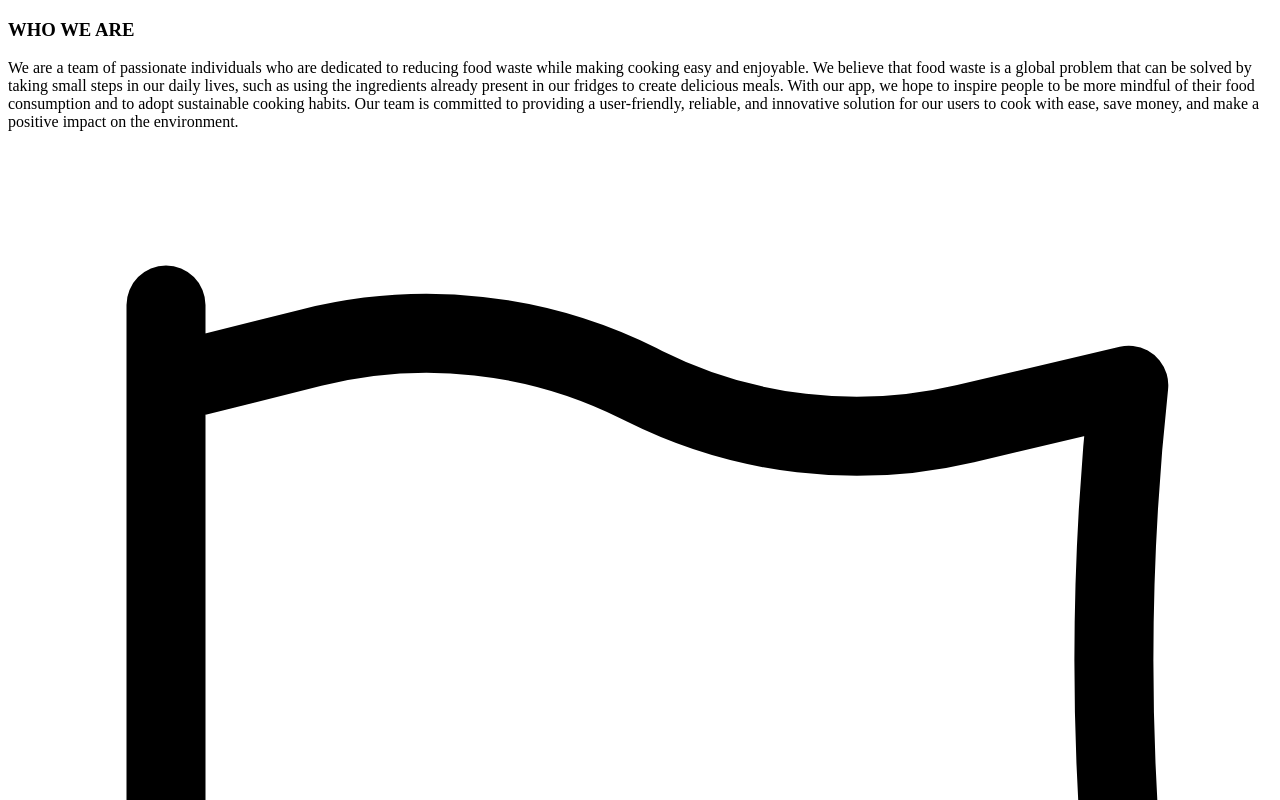
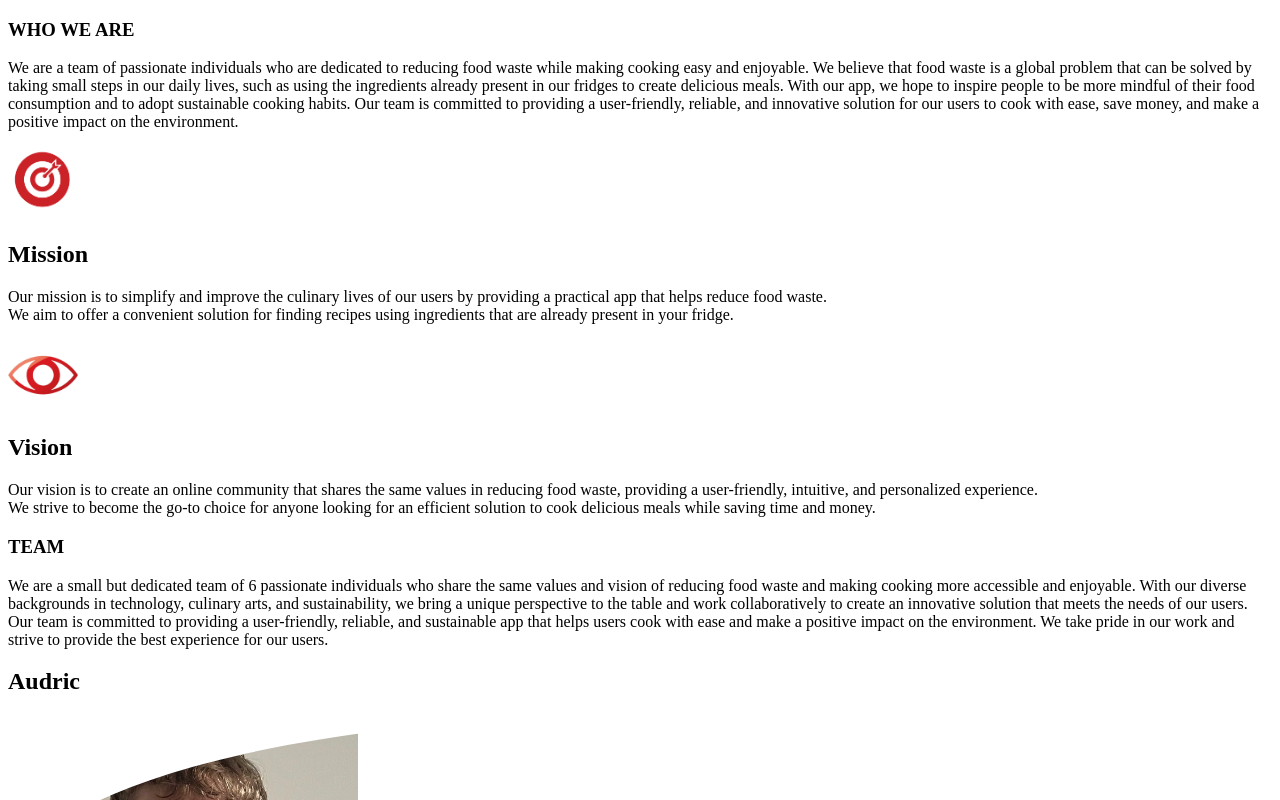
Before and after one commit to egidehirwa/iCook-frontend, a Next.js app: page /about in a window 1280 px wide. Shown: the top 800 px of the page. Built offline with nearby package versions, Linux system fonts and the light colour scheme.

Commit message:
changé les icons par des images

```diff
--- a/src/app/about/page.jsx
+++ b/src/app/about/page.jsx
@@ -7,12 +7,14 @@ import Daria from "/src/assets/Daria.jpeg";
 import Edouard from "/src/assets/Edouard.jpg";
 import Kawtar from "/src/assets/kawtar.jpg";
 import Youssef from "/src/assets/youssef.jpg";
+import Mission from "/src/assets/mission.png"
+import Eye from "/src/assets/eye.png"
 
 // import { GrTarget} from "react-icons/gr"
 // import { GrView} from "react-icons/gr"
 
 import { EyeIcon } from "@heroicons/react/24/outline";
-import { FlagIcon } from "@heroicons/react/24/outline";
+// import { FlagIcon } from "@heroicons/react/24/outline";
 
 export default function About() {
   return (
@@ -21,7 +23,7 @@ export default function About() {
         <div className="space-y-4">
           <h3 className="text-red-500 text-3xl text-center">WHO WE ARE</h3>
           <p className="text-center">
-            {" "}
+
             We are a team of passionate individuals who are dedicated to
             reducing food waste while making cooking easy and enjoyable. We
             believe that food waste is a global problem that can be solved by
@@ -36,7 +38,12 @@ export default function About() {
         </div>
         <div className="flex gap-4 justify-center">
           <div className="bg-white rounded-lg shadow-md max-w-sm rounded overflow-hidden shadow-lg p-6">
-            <FlagIcon className="h-10 w-10 mx-auto mb-2 fill-white-100	border-red-500" />
+
+
+          <Image  className=" mx-auto object-center" alt =" " src={Mission} layoutobjectFit="contain"
+                width={70}
+                height={70}/>
+            {/* <FlagIcon className="h-10 w-10 mx-auto mb-2 fill-white-100	border-red-500" /> */}
             {/* <GrTarget  /> */}
             {/* <img src="iCook-frontend/src/assets/mission.png"></img> */}
             <h2 className="text-lg text-center font-medium">Mission</h2>
@@ -48,7 +55,9 @@ export default function About() {
             </p>
           </div>
           <div className="bg-white rounded-lg shadow-md p-6 max-w-sm rounded overflow-hidden shadow-lg">
-            <EyeIcon className="h-10 w-10 mx-auto mb-2 fill-transparent	border-red-500" />
+          <Image  className=" mx-auto object-center" alt =" " src={Eye} layoutobjectFit="contain"
+                width={70}
+                height={70}/>{/* <EyeIcon className="h-10 w-10 mx-auto mb-2 fill-transparent border border-red-500" /> */}
             {/* <GrView  /> */}
 
             <h2 className="text-lg text-center font-medium">Vision</h2>
```
Also changed, not shown: src/assets/eye.png (added).
